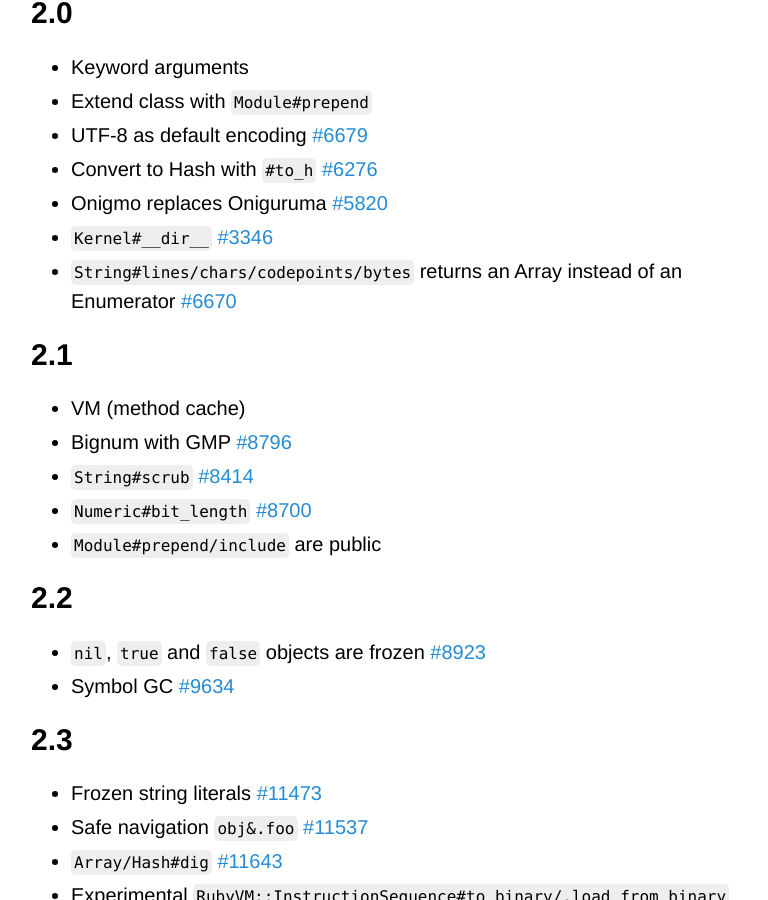
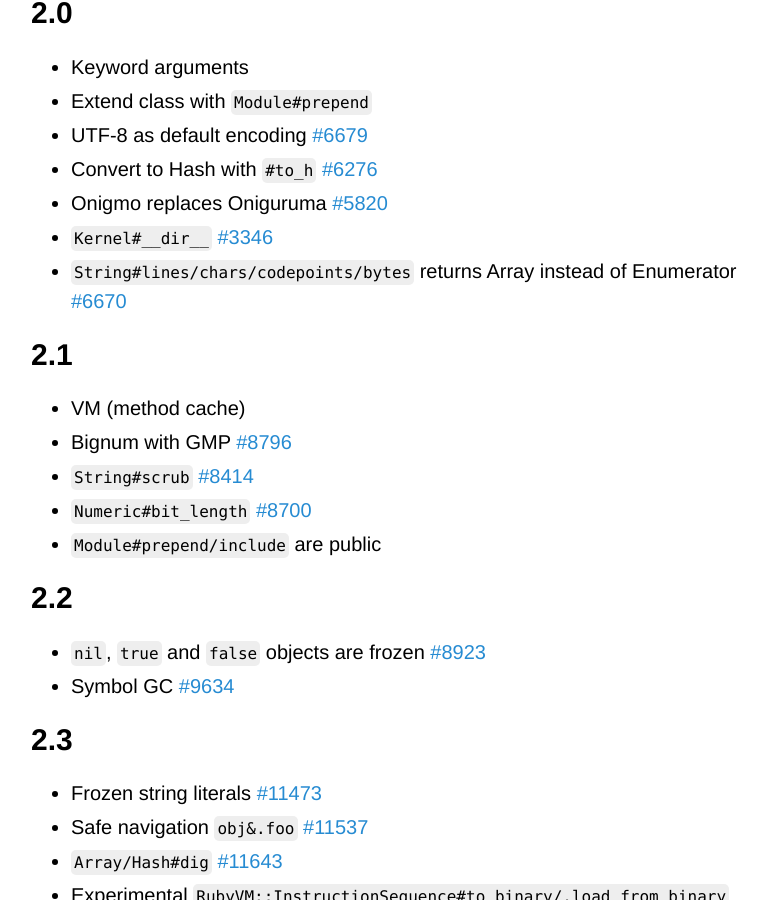
Before and after one commit to Maumagnaguagno/maumagnaguagno.github.io, a Jekyll site: the page built from ruby-versions.md, in a window 1280 px wide and 900 px high, scrolled down 1224 px. Shown: the whole window, without its empty margins (229-997 px from the left). Built offline with Jekyll 4.4.1, drawn with Linux system fonts in a browser that asks for light colours; our own code applies the rules of GitHub Pages for plain Markdown files.

```diff
--- a/ruby-versions.md
+++ b/ruby-versions.md
@@ -44,7 +44,7 @@ This is a reminder of how Ruby evolved through time.
 - Convert to Hash with ``#to_h`` [#6276](https://bugs.ruby-lang.org/issues/6276)
 - Onigmo replaces Oniguruma [#5820](https://bugs.ruby-lang.org/issues/5820)
 - ``Kernel#__dir__`` [#3346](https://bugs.ruby-lang.org/issues/3346)
-- ``String#lines/chars/codepoints/bytes`` returns an Array instead of an Enumerator [#6670](https://bugs.ruby-lang.org/issues/6670)
+- ``String#lines/chars/codepoints/bytes`` returns Array instead of Enumerator [#6670](https://bugs.ruby-lang.org/issues/6670)
 
 ## 2.1
 - VM (method cache)
```
